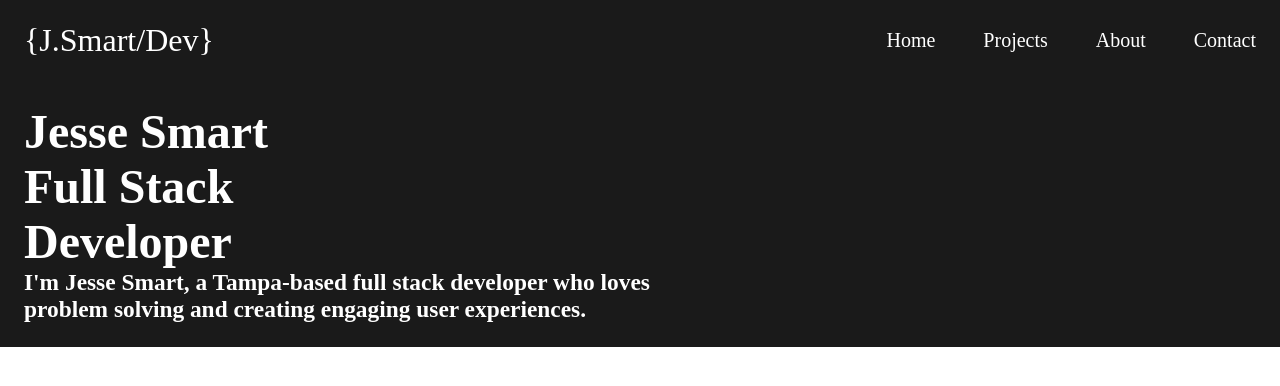
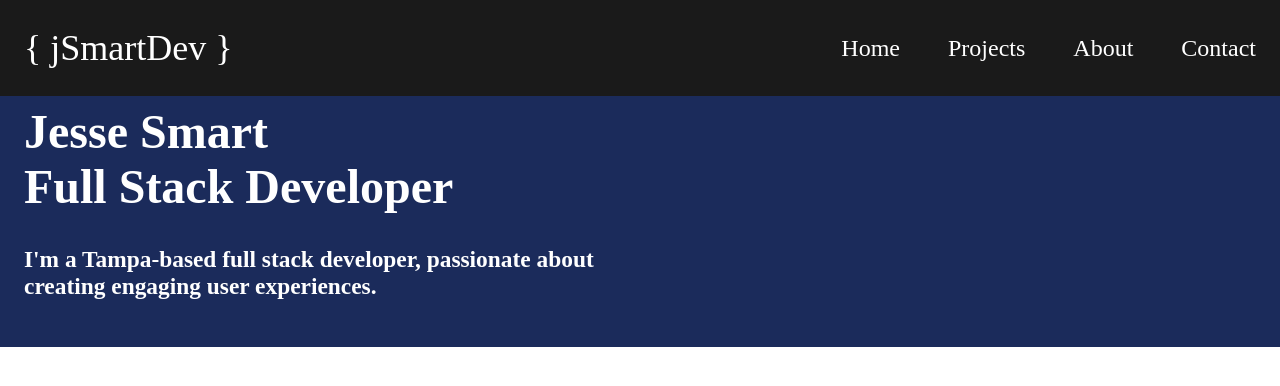
Before and after one commit to jsmartdev/CODSOFT, a plain HTML site: page Portfolio/index.html in a window 1280 px wide. Drawn offline with Linux system fonts and the light colour scheme.

Commit message:
updated logo

```diff
--- a/Portfolio/index.html
+++ b/Portfolio/index.html
@@ -5,13 +5,13 @@
   <meta name="viewport" content="width=device-width, initial-scale=1.0">
   <link rel="stylesheet" type="text/css" href="styles.css" />
 
-  <title>J.Smart/Dev</title>
+  <title>jSmartDev</title>
 </head>
 <body>
   <header>
     <div class="container">
       <nav class="nav-bar">
-        <a  href="#" class="nav-brand">{J.Smart/Dev}</a>
+        <a  href="#" class="nav-brand">{ jSmartDev }</a>
         <ul class="nav-menu">
           <li class="nav-item">
             <a href="#" class="nav-link">Home</a>
@@ -35,14 +35,17 @@
       </nav>
     </div>
   </header>
-  <main>
+  <main class="main">
     <section id="hero" class="hero">
-      <h1>Jesse Smart</h1>
-      <h2>Full Stack</h2>
-      <h2>Developer</h2>
-      <h3>I'm Jesse Smart, a Tampa-based full stack developer  who loves problem solving and creating engaging user experiences.</h3>
+      <div>
+        <h1>Jesse Smart</h1>
+        <h2>Full Stack Developer</h2>
+        <h3>I'm a Tampa-based full stack developer, passionate about creating engaging user experiences.</h3>
+      </div>
+      <div>
+        <img src="" class="" alt="" />
+      </div>
     </section>
-
     <section id="projects" class="projects">
 
     </section>
@@ -53,7 +56,7 @@
 
     </section>
   </main>
-  <footer class="container">
+  <footer id="footer" class="footer">
 
   </footer>
   <script src="script.js"></script>
--- a/Portfolio/styles.css
+++ b/Portfolio/styles.css
@@ -36,25 +36,25 @@ header {
   justify-content: space-between;
   align-items: center;
   padding: 0 1.5rem;
-  min-height: 80px;
+  min-height: 6rem;
   z-index: 999;
 }
 
 .nav-brand {
-  font-size: 2rem;
+  font-size: 2.25rem;
   margin-right: 3rem;
 }
 
 .nav-menu {
   position: fixed;
-  top: 5rem;
+  top: 6.5rem;
   left: -100%;
   gap: 0;
   flex-direction: column;
   background-color: #1a1a1a;
   text-align: center;
   transition: left 0.6s ease-in-out;
-  width: 90%;
+  width: 95%;
   margin: auto;
   border: 2px solid white;
   border-radius: 10px;
@@ -62,7 +62,7 @@ header {
 }
 
 .nav-menu.active {
-  left: 5%;
+  left: 2.5%;
 }
 
 nav-bar.active {
@@ -132,11 +132,14 @@ nav-bar.active {
     color:antiquewhite;
   }
 
+  .nav-item {
+    font-size: 1.5rem;
+  }
 }
 
 main {
   display: flex;
-  background-color: #1a1a1a;
+  background-color: #1b2b5b;
 }
 
 .hero {
@@ -158,5 +161,6 @@ h2 {
 }
 
 h3 {
-  max-width: 40rem;;
+  margin-top: 2rem;
+  max-width: 40rem;
 }
```
